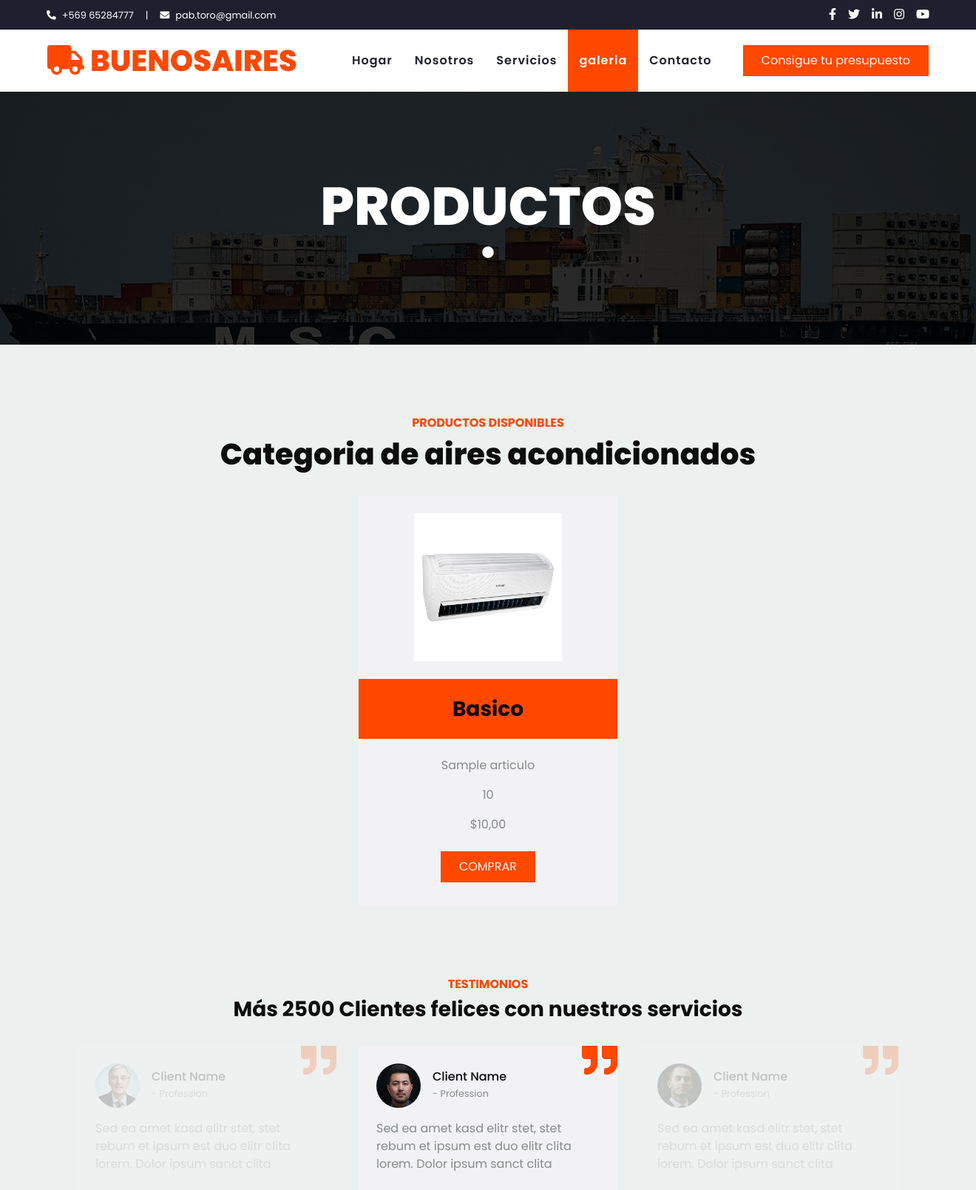
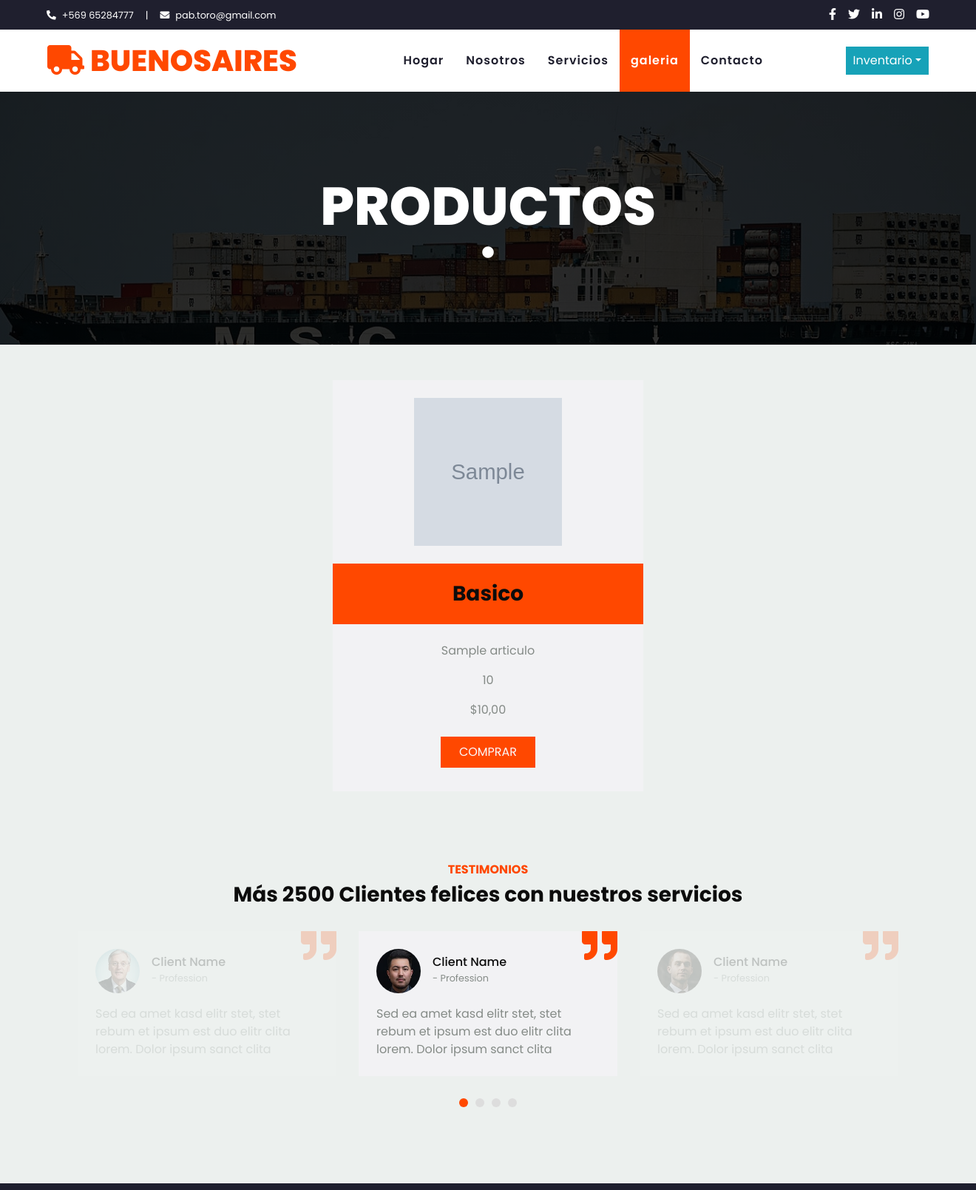
Before and after one commit to LE4ndr01/appp, a Django app: page /galeria/ in a window 1320 px wide; the page is wider, and only the part inside the window is pictured. Shown: the top 1609 px of that part at 74% size. Run offline with Django 4.2, Linux system fonts and the light colour scheme; a user stored in the database is signed in; tables that the repository leaves empty hold one stand-in row (values such as "Sample post"); grey boxes marked "Sample" are stand-in pictures; some libraries are stand-ins or nearby versions.

Commit message:
agregando paginacion a galeria y agregando boton en navbar

```diff
--- a/appweb/appweb/settings.py
+++ b/appweb/appweb/settings.py
@@ -152,3 +152,7 @@
 AUTHENTICATION_BACKENDS = [
     'django.contrib.auth.backends.ModelBackend',
 ]
+
+import os
+MEDIA_URL = '/media/'
+MEDIA_ROOT = os.path.join(BASE_DIR, 'media')
--- a/appweb/appweb/urls.py
+++ b/appweb/appweb/urls.py
@@ -17,9 +17,14 @@
 from django.contrib import admin
 from django.urls import path
 from django.conf.urls import include
+from django.conf import settings
+from django.conf.urls.static import static
 
 urlpatterns = [
     path('admin/', admin.site.urls),
     path('',include('proyectoweb.urls')),
     path('accounts/',include ('django.contrib.auth.urls'))
 ]
+
+if settings.DEBUG:
+    urlpatterns += static(settings.MEDIA_URL, document_root=settings.MEDIA_ROOT)
--- a/appweb/proyectoweb/models.py
+++ b/appweb/proyectoweb/models.py
@@ -1,15 +1,22 @@
 from django.db import models
 
 # Create your models here.
+class Categoria(models.Model):
+    id_categoria = models.AutoField(primary_key=True)
+    nombre = models.CharField(max_length=100)
+
+    def __str__(self):
+        return self(self.id_categoria)
 
 
 class Articulo(models.Model):
     id_producto = models.AutoField(primary_key=True)
-    nombre = models.CharField(max_length=10)
+    nombre = models.CharField(max_length=20)
     descripcion = models.TextField()
     precio = models.DecimalField(max_digits=10, decimal_places=2)
     stock = models.IntegerField()
     imagen = models.ImageField(upload_to="img", null=True)
+    Categoria = models.ForeignKey(Categoria, on_delete=models.CASCADE)
 
     def __str__(self):
         return str(self.id_producto)
--- a/appweb/proyectoweb/templates/galeria.html
+++ b/appweb/proyectoweb/templates/galeria.html
@@ -89,7 +89,18 @@
                     <a href="{% url 'galeria' %}" class="nav-item nav-link active">galeria</a>
                     <a href="{% url 'contacto' %}" class="nav-item nav-link">Contacto</a>
                 </div>
-                <a href="" class="btn btn-primary py-2 px-4 d-none d-lg-block">Consigue tu presupuesto</a>
+                {% if user.is_authenticated and user.is_staff %}
+                <div class="btn-group">
+                    <button type="button" class="btn btn-info dropdown-toggle dropdown-toggle-split" data-bs-toggle="dropdown" aria-expanded="false">
+                      <span class="visually-hidden">Inventario</span>
+                    </button>
+                    <ul class="dropdown-menu">
+                      <li><a class="dropdown-item" href="#">Lista Inventario</a></li>
+                      <li><a class="dropdown-item" href="#">Agregar Inventario</a></li>
+                      <li><hr class="dropdown-divider"></li>
+                {% endif %}
+                    </ul>
+                  </div>
             </div>
         </nav>
     </div>
@@ -110,48 +121,33 @@
     <!-- Header End -->
 
 
-    <!-- Pricing Plan Start -->
-    <div class="container-fluid pt-5">
-        <div class="container text-center">
-            <div class="pb-2">
-                <h6 class="text-primary text-uppercase font-weight-bold">Productos disponibles</h6>
-                <h1 class="mb-4">Categoria de aires acondicionados</h1>
-            </div>
-
-                    {% for p in lista %}
+    {% for p in entity %}
     <div class="row text-center">
         <div class="col-md-4 mb-5 mx-auto">
             <div class="bg-secondary">
+                {% if p.imagen %}
                 <div class="text-center p-4">
                     <h1 class="display-4 mb-0">
                         <small class="align-top text-muted font-weight-medium" style="font-size: 15px; line-height: 30px;">
-                                            <img src="{% static 'img/producto_1.jpg' %}" alt="Texto alternativo de la imagen" style="width: 200px; height: 200px;"></img>
+                            <img src="{{ p.imagen.url }}" style="width: 200px; height: 200px;">
                         </small>
                     </h1>
                 </div>
+                {% endif %}
                 <div class="bg-primary text-center p-4">
                     <h3 class="m-0">Basico</h3>
                 </div>
                 <div class="d-flex flex-column align-items-center py-4">
-                                    <p>{{p.nombre}}</p>
-                                    <p>{{p.stock}}</p>
-                                    <p>${{p.precio}}</p>
+                    <p>{{ p.nombre }}</p>
+                    <p>{{ p.stock }}</p>
+                    <p>${{ p.precio }}</p>
                     <a href="" class="btn btn-primary py-2 px-4 my-2">COMPRAR</a>
                 </div>
             </div>
         </div>
-
-
-
+    </div>
     {% endfor %}
 
-                </div>
-
-            </div>
-        </div>
-    </div>
-
-    <!-- Pricing Plan End -->
 
 
     <!-- Testimonial Start -->
--- a/appweb/proyectoweb/views.py
+++ b/appweb/proyectoweb/views.py
@@ -1,4 +1,5 @@
 from django.shortcuts import render,redirect,get_object_or_404
+from django.http import Http404
 from django.contrib.auth import login as auth_login,authenticate
 from django.contrib import messages
 from .forms import CustomUserCreationForm,ContactoForm,CustomUseradmCreationForm,CustomUserchangeForm
@@ -10,7 +11,7 @@
 from .carrito import Carrito
 import mercadopago
 import json
-
+from django.core.paginator import Paginator
 
 
 # Create your views here.
@@ -29,11 +30,20 @@
     return render(request,"service.html")
 
 def galeria(request):
-    productos= Articulo.objects.all()
-    datos= {
-        'lista': productos,
+    articulos = Articulo.objects.all()
+    page = request.GET.get('page', 1)
+
+    try:
+        paginator = Paginator(articulos, 10)
+        articulos = paginator.page(page)
+    except:
+        raise Http404
+
+    datos = {
+        'entity': articulos,
     }
-    return render(request,"galeria.html",datos)
+    return render(request, "galeria.html", datos)
+
 
 def login(request):
 
```
Also changed, not shown: appweb/proyectoweb/templates/paginator.html (added, +46 -0 lines), appweb/img/aire_acond.png (added), appweb/img/image_2023-06-12_010546041.png (added), appweb/media/img/1668525337992_1360781-01.webp (added), appweb/proyectoweb/migrations/0001_initial.py, appweb/proyectoweb/migrations/0002_rename_producto_articulo_alter_articulo_table.py (deleted). Lines whose indentation alone changed are shown as unchanged.
